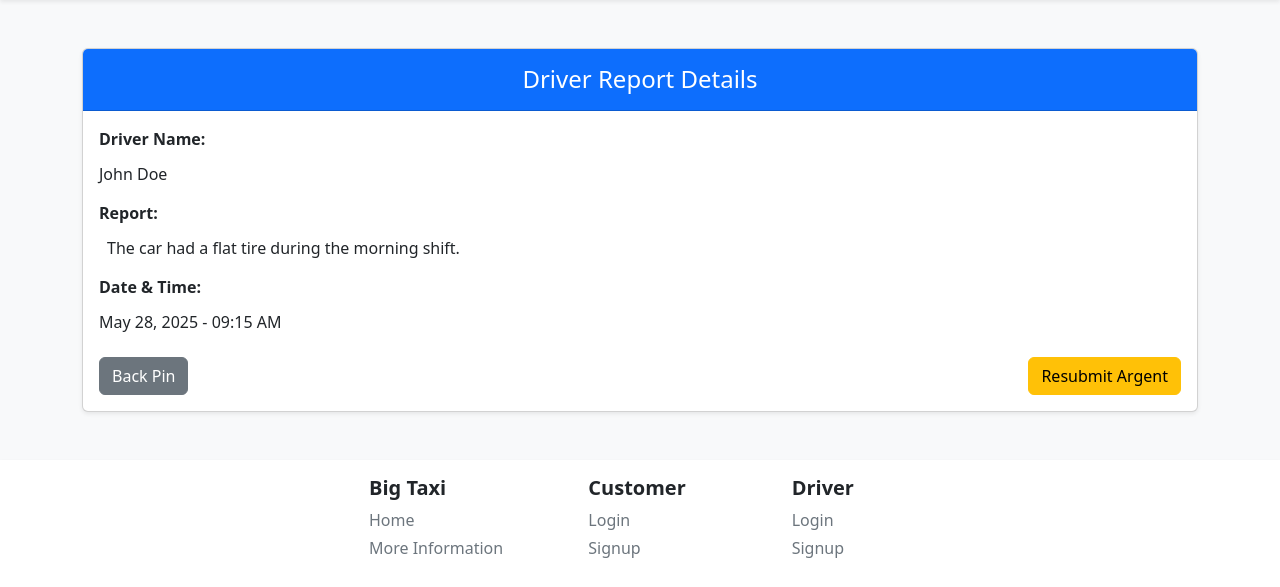
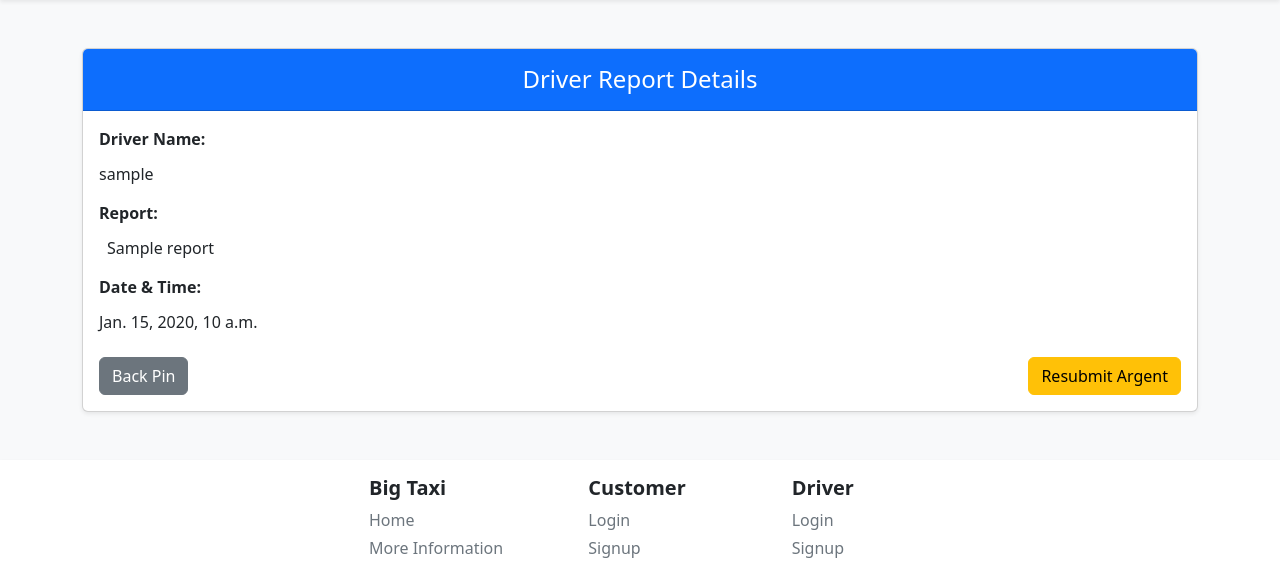
Before and after one commit to sureshdulupolai/BigTaxi, a Django app: template Django/Taxi/templates/main/checkReport.html in a window 1280 px wide. Shown: the part 62-649 px from the top of the page. Run offline with Django 5.2, Linux system fonts and the light colour scheme; the template is opened without the code that fills it: most values are stand-ins (such as "Sample title", 1, 10 or a date in 2020).

Commit message:
creating a template and views for checkreport

```diff
--- a/Django/Taxi/templates/main/checkReport.html
+++ b/Django/Taxi/templates/main/checkReport.html
@@ -22,17 +22,17 @@
 
             <div class="mb-2">
                 <label class="form-label fw-bold mb-1">Driver Name:</label>
-                <p class="form-control-plaintext mb-1">John Doe</p>
+                <p class="form-control-plaintext mb-1">{{ usernames }}</p>
             </div>
 
             <div class="mb-2">
                 <label class="form-label fw-bold mb-1">Report:</label>
-                <p class="form-control-plaintext mb-1 ms-2">The car had a flat tire during the morning shift.</p>
+                <p class="form-control-plaintext mb-1 ms-2">{{ report }}</p>
             </div>
 
             <div class="mb-3">
                 <label class="form-label fw-bold mb-1">Date & Time:</label>
-                <p class="form-control-plaintext mb-1">May 28, 2025 - 09:15 AM</p>
+                <p class="form-control-plaintext mb-1">{{ date_time }}</p>
             </div>
 
             <div class="d-flex justify-content-between">
```
Also changed, not shown: Django/Taxi/taxi_app/views.py (+16 -5 lines), Django/Taxi/db.sqlite3.
